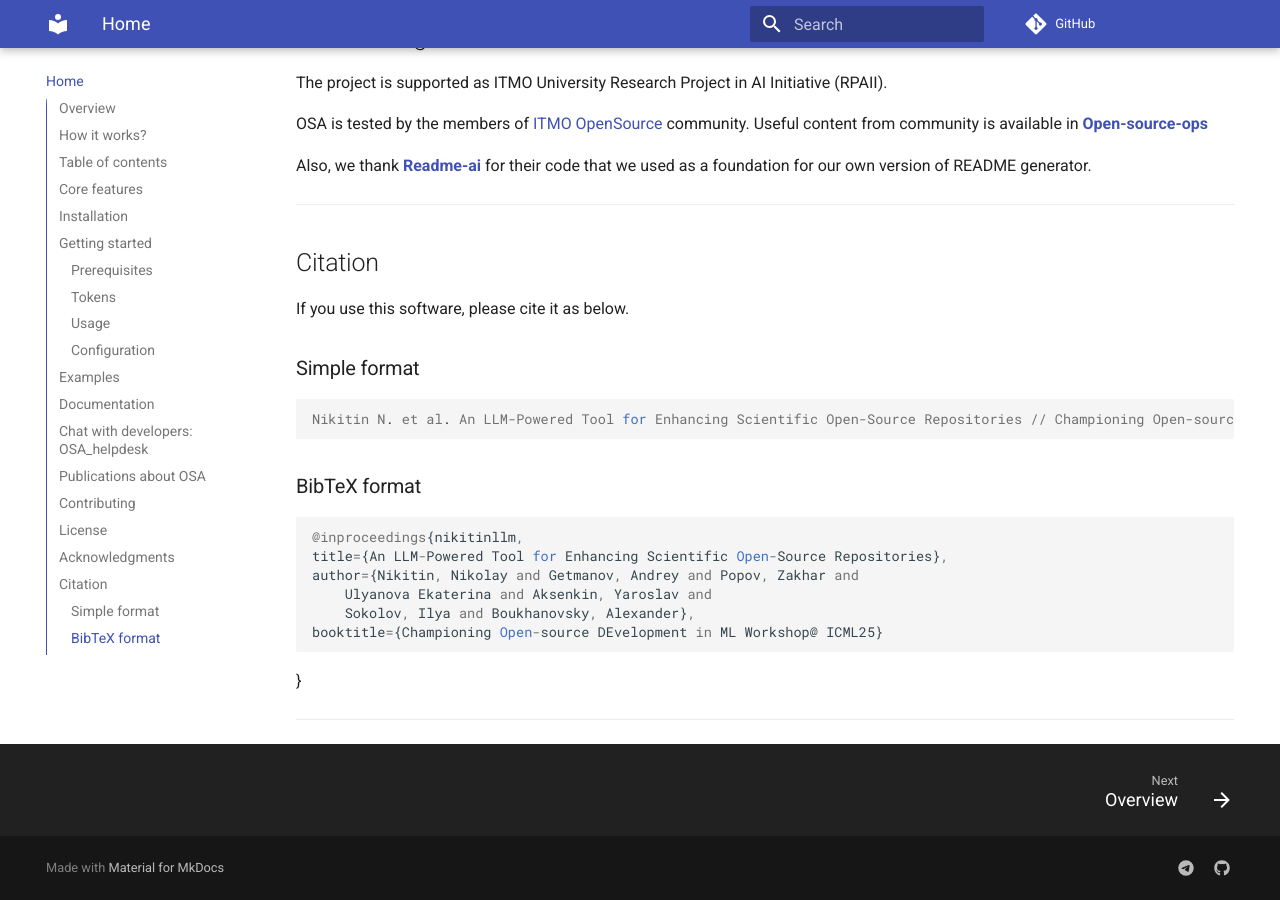
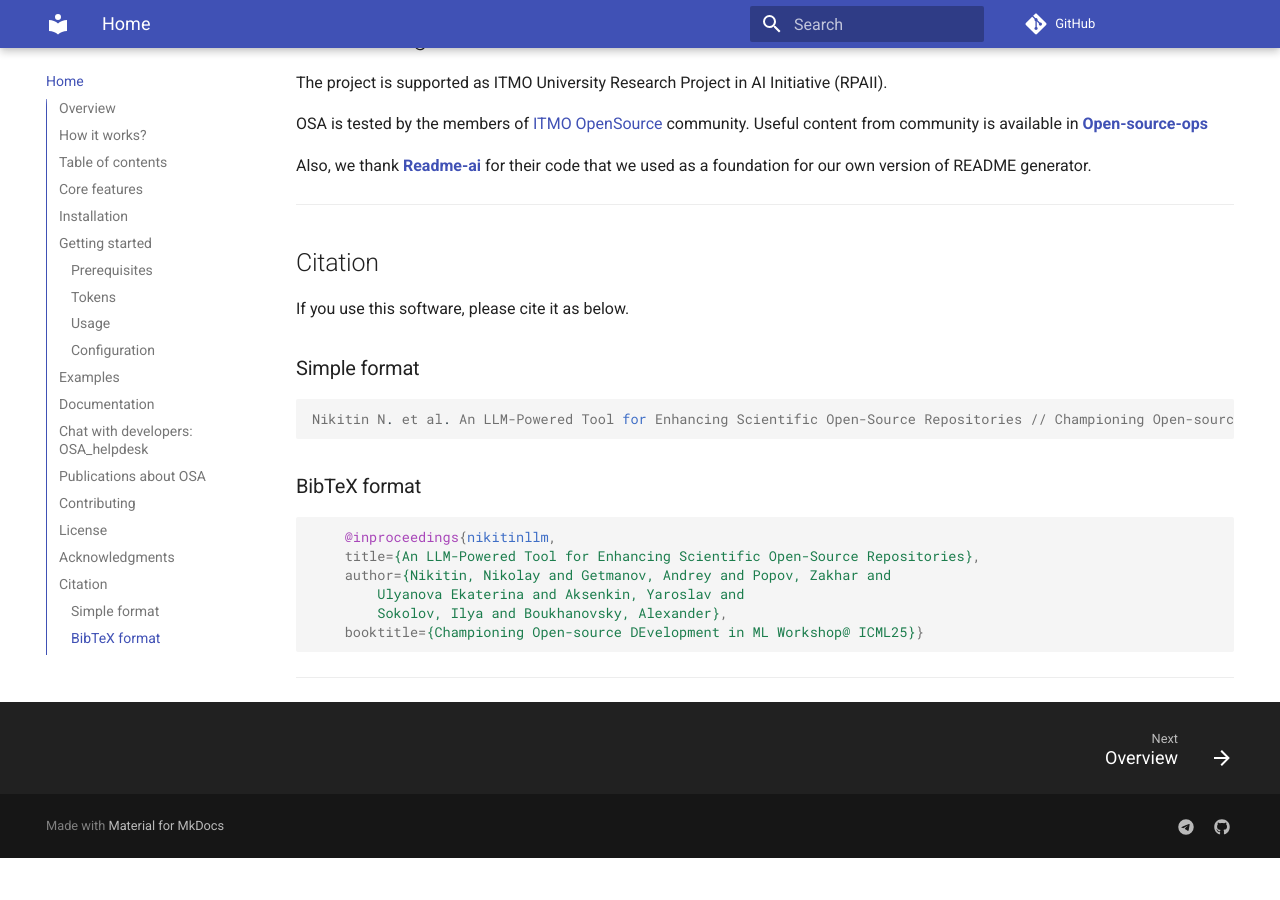
Before and after one commit to aimclub/OSA, an MkDocs documentation site: the page built from docs/index.md, in a window 1280 px wide and 900 px high, scrolled down 6581 px. Built offline with MkDocs 1.6.1 and Material for MkDocs 9.7.7, drawn with Linux system fonts in a browser that asks for light colours; comment, search, counter and statistics services are not loaded; after the commit the page ends 7439 px from its top, so only the background shows below that.

Commit message:
docs: small fixes

````diff
--- a/docs/index.md
+++ b/docs/index.md
@@ -287,13 +287,13 @@ If you use this software, please cite it as below.
 
 ### BibTeX format
 
+```bibtex
     @inproceedings{nikitinllm,
     title={An LLM-Powered Tool for Enhancing Scientific Open-Source Repositories},
     author={Nikitin, Nikolay and Getmanov, Andrey and Popov, Zakhar and
         Ulyanova Ekaterina and Aksenkin, Yaroslav and
         Sokolov, Ilya and Boukhanovsky, Alexander},
-    booktitle={Championing Open-source DEvelopment in ML Workshop@ ICML25}
-
-}
+    booktitle={Championing Open-source DEvelopment in ML Workshop@ ICML25}}
+```
 
 ---
````
Also changed, not shown: README.md (+2 -0 lines), docs/faq/contributing-community.md (+1 -1 lines), docs/faq/index.md (+1 -1 lines).
